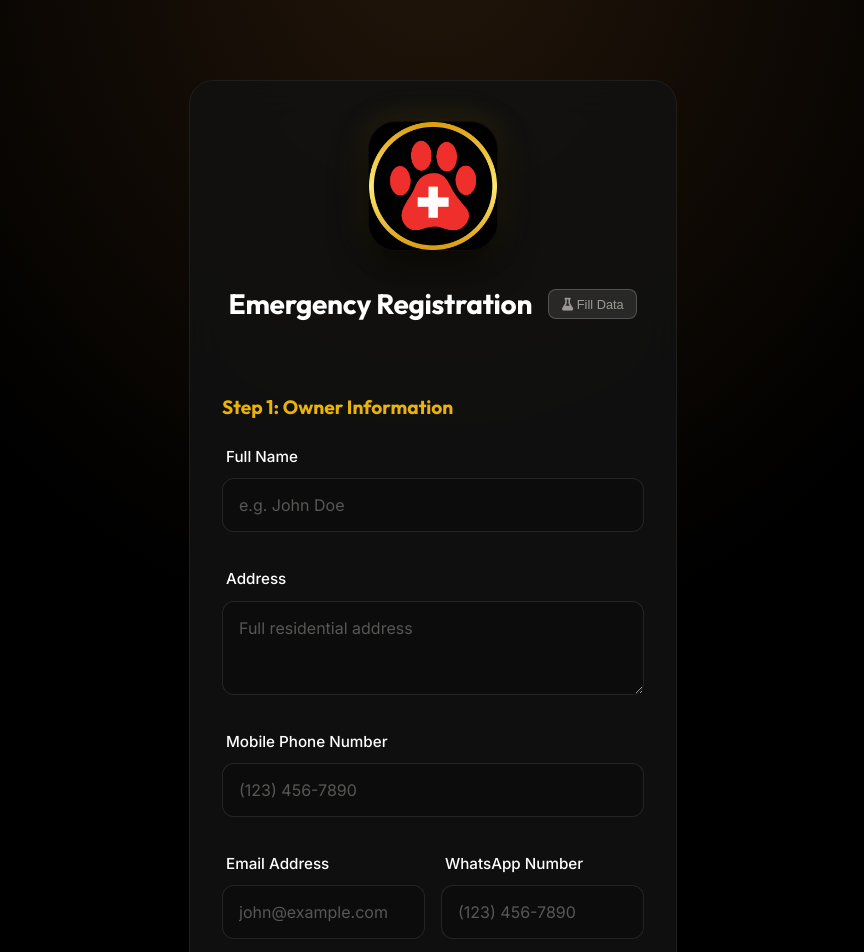
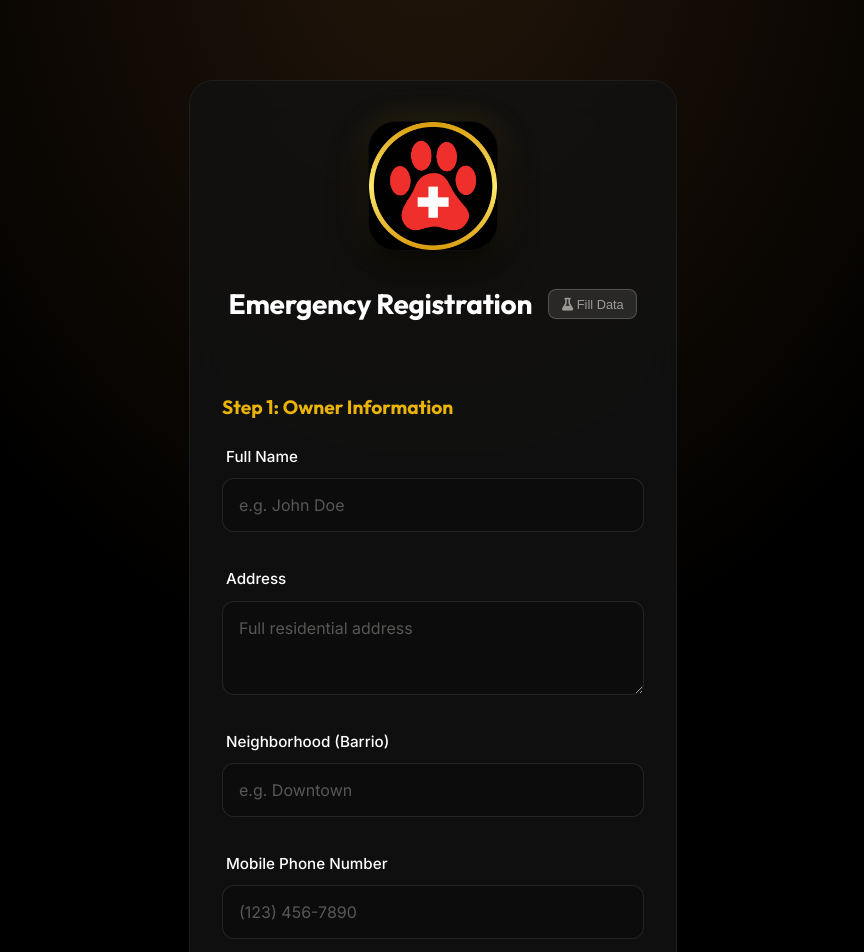
Before and after one commit to vanshg1214/aegis_sos, a React (Vite) app: page / in a window 1280 px wide. Shown: the top 952 px of the page, without its empty margins (207-1071 px from the left). Built offline with nearby package versions, Linux system fonts and the light colour scheme.

Commit message:
Add Neighborhood (Barrio) field to Owner Section

```diff
--- a/src/components/OwnerSection.jsx
+++ b/src/components/OwnerSection.jsx
@@ -23,6 +23,17 @@ const OwnerSection = ({ register, errors }) => {
           rows={3}
         />
         {errors.ownerAddress && <span className="error-text">{errors.ownerAddress.message}</span>}
+      </div>
+
+      <div className="input-group">
+        <label>Neighborhood (Barrio)</label>
+        <input
+          type="text"
+          placeholder="e.g. Downtown"
+          {...register("ownerBarrio", { required: "Neighborhood is required" })}
+          className="form-input"
+        />
+        {errors.ownerBarrio && <span className="error-text">{errors.ownerBarrio.message}</span>}
       </div>
 
       <div className="input-group">
--- a/src/components/RegistrationForm.jsx
+++ b/src/components/RegistrationForm.jsx
@@ -22,6 +22,7 @@ const RegistrationForm = () => {
     // Step 1
     setValue('ownerName', 'Jane Doe');
     setValue('ownerAddress', '123 Fake Street, Springfield, IL 62701');
+    setValue('ownerBarrio', 'Downtown');
     setValue('ownerPhone', '(555) 019-2834');
     setValue('ownerEmail', 'jane.doe@example.com');
     setValue('ownerWhatsapp', '(555) 019-2834');
@@ -75,6 +76,7 @@ const RegistrationForm = () => {
         const flattenedData = {
           ownerName: data.ownerName,
           ownerAddress: data.ownerAddress,
+          ownerBarrio: data.ownerBarrio,
           ownerPhone: data.ownerPhone,
           ownerEmail: data.ownerEmail,
           ownerWhatsapp: data.ownerWhatsapp,
@@ -158,7 +160,7 @@ const RegistrationForm = () => {
   const nextStep = async () => {
     let isValid = false;
     if (currentStep === 1) {
-      isValid = await trigger(['ownerName', 'ownerAddress', 'ownerPhone', 'ownerEmail', 'ownerWhatsapp', 'pets']);
+      isValid = await trigger(['ownerName', 'ownerAddress', 'ownerBarrio', 'ownerPhone', 'ownerEmail', 'ownerWhatsapp', 'pets']);
     }
 
     if (isValid) {
```
